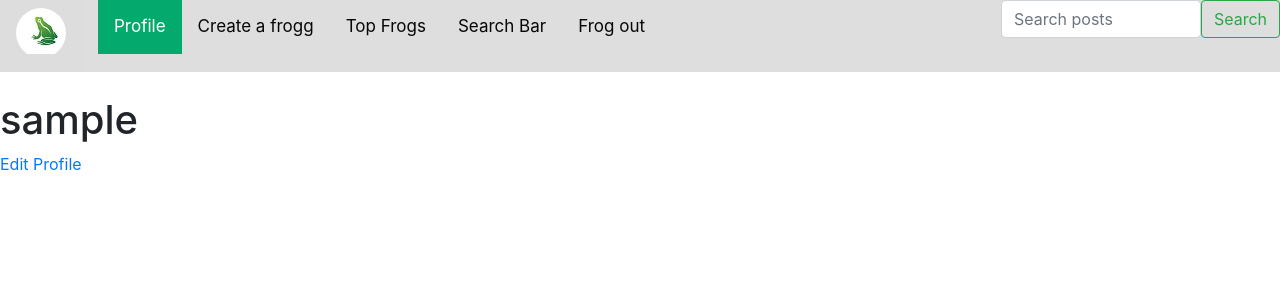
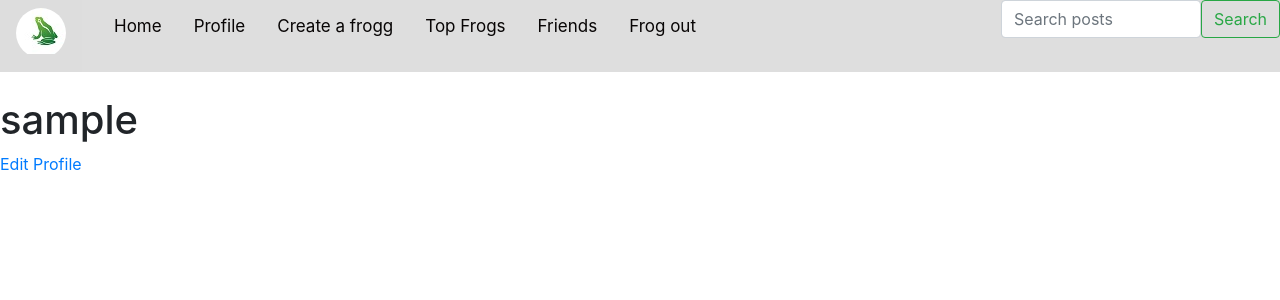
Before and after one commit to NoamZeise/WAD-Group, a Django app: page /profile/ in a window 1280 px wide. Shown: the top 300 px of the page. Run offline with Django 4.2, Linux system fonts and the light colour scheme; the visitor is signed in with stand-in values (Sample User, id 1); some libraries are stand-ins or nearby versions.

Commit message:
friends list added

```diff
--- a/templates/base.html
+++ b/templates/base.html
@@ -25,11 +25,12 @@
           </div>
         </a>
       {% if user.is_authenticated %}
-      <a class="active" href="{% url 'froggr:profile' %}">Profile</a>
+      <a href="{% url 'froggr:home' %}">Home</a>
+      <a href="{% url 'froggr:profile' %}">Profile</a>
       <a href="{% url 'froggr:create-frogg' %}">Create a frogg</a>
       {% endif %}
       <a href="{% url 'froggr:top-frogs' %}">Top Frogs</a>
-      <a href="{% url 'froggr:search-results' %}">Search Bar</a>
+      <a href="{% url 'froggr:search-results' %}">Friends</a>
       {% if user.is_authenticated %}
       <a href="{% url 'froggr:frog-out' %}">Frog out</a>
       {% else %}
```
Lines whose indentation alone changed are shown as unchanged.
